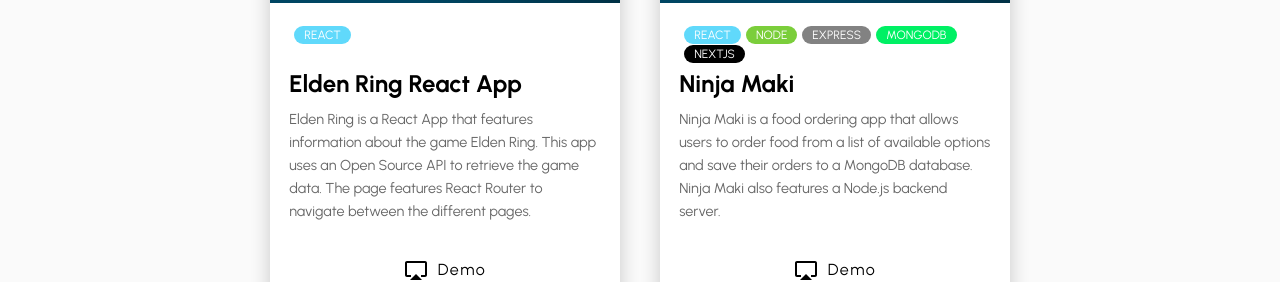
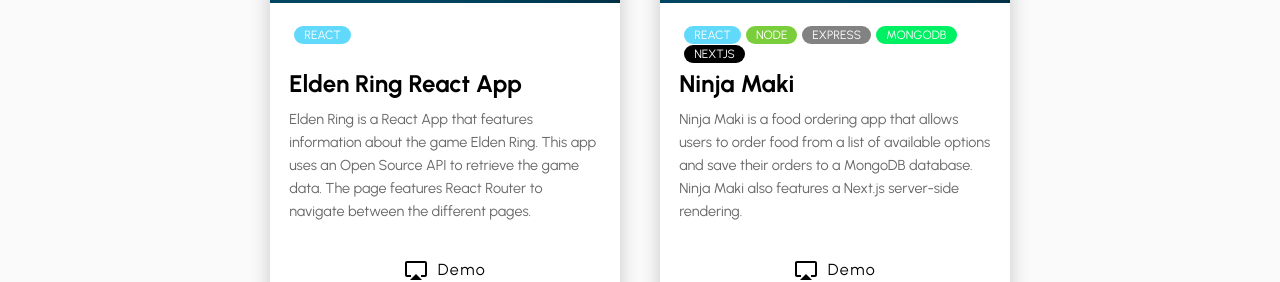
Before and after one commit to lavitzwind/portfolio, a React (Create React App) app: page / in a window 1280 px wide. Shown: the part 1815-2097 px from the top of the page. Built offline with nearby package versions, Linux system fonts and the light colour scheme.

Commit message:
Update projects.ts

```diff
--- a/src/projects.ts
+++ b/src/projects.ts
@@ -34,7 +34,7 @@
     title: "Ninja Maki",
     technologies: ["React", "Node", "Express", "MongoDB", "NextJS"],
     description:
-      "Ninja Maki is a food ordering app that allows users to order food from a list of available options and save their orders to a MongoDB database. Ninja Maki also features a Node.js backend server.",
+      "Ninja Maki is a food ordering app that allows users to order food from a list of available options and save their orders to a MongoDB database. Ninja Maki also features a Next.js server-side rendering.",
     image: "assets/mini-maki.png",
     demo: "https://ninja-maki-nextjs.vercel.app/",
     github: "https://github.com/lavitzwind/ninja-maki-nextjs",
```
